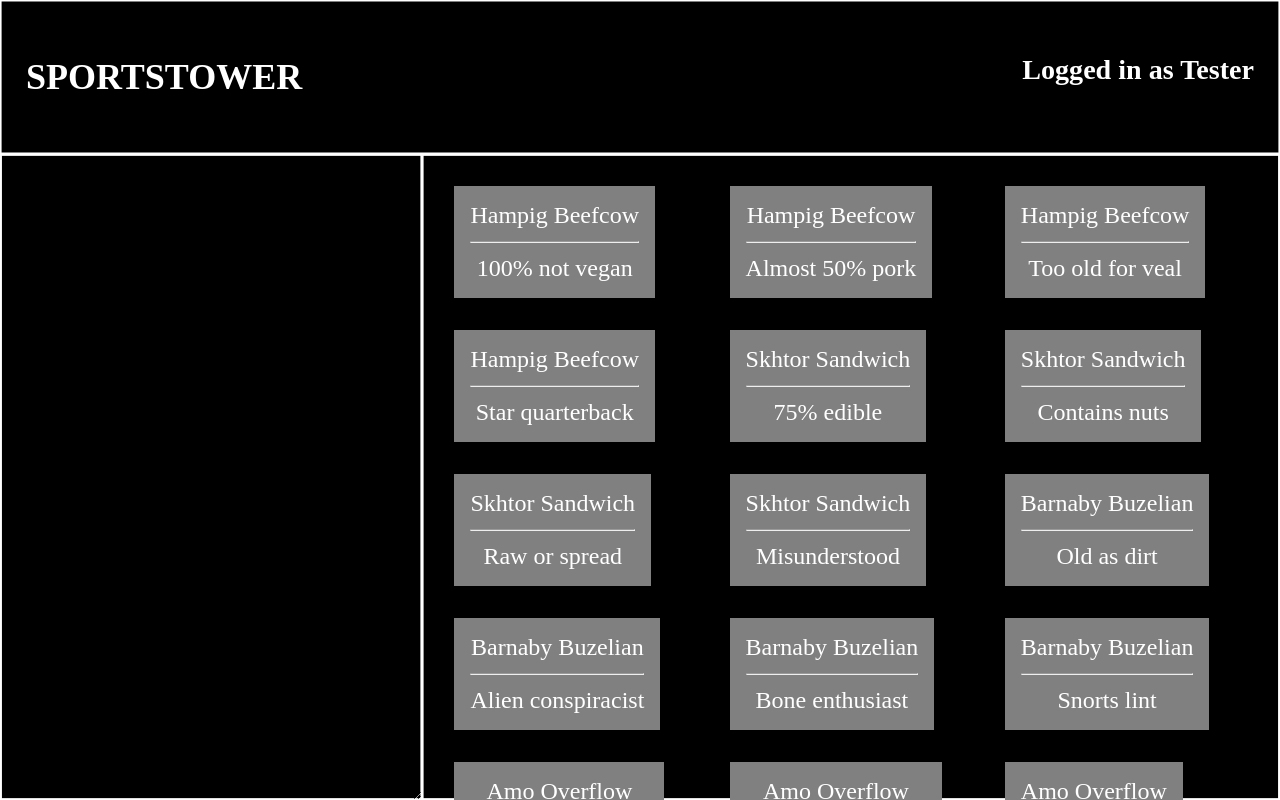
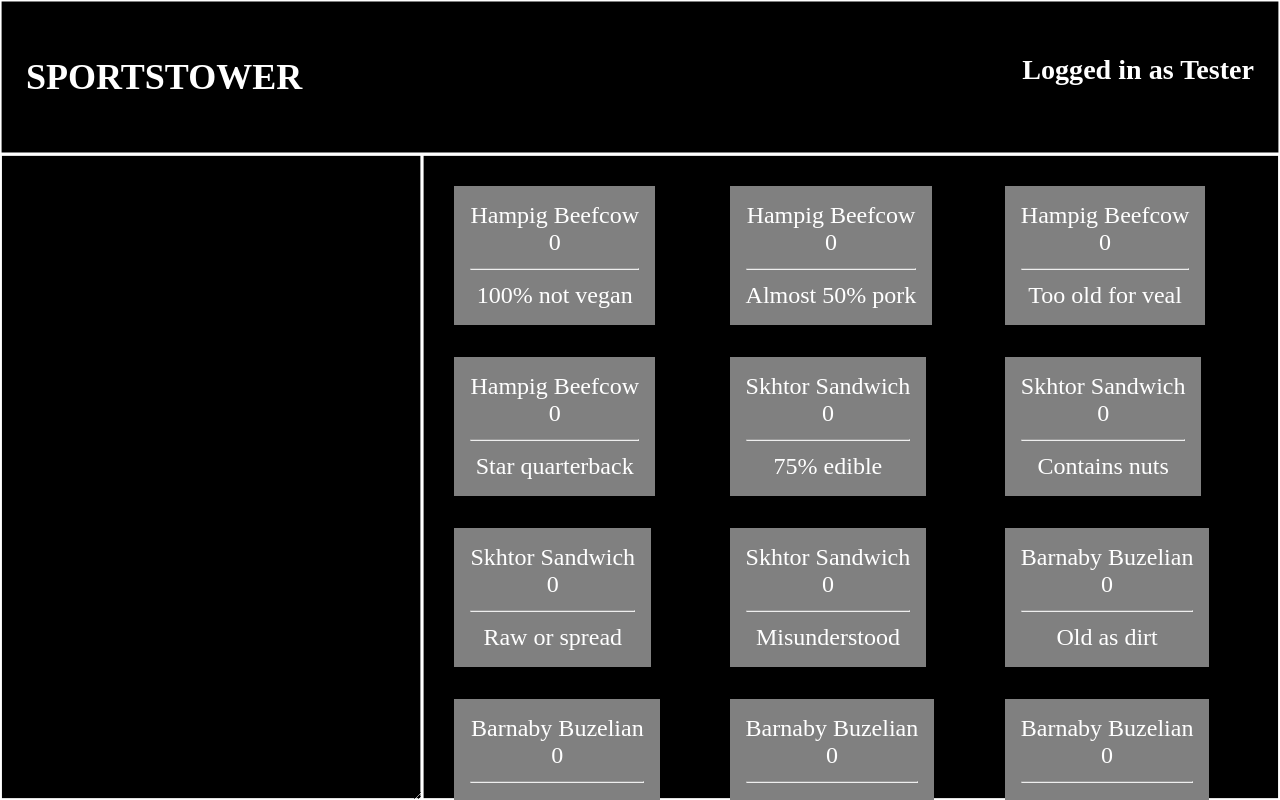
Before and after one commit to aafarian/SportsTower, a React app: page / in a window 1280 px wide. Built offline with nearby package versions, Linux system fonts and the light colour scheme.

Commit message:
Add redux toolkit

```diff
--- a/package.json
+++ b/package.json
@@ -25,13 +25,16 @@
   "homepage": "https://github.com/aafarian/SportsTower#readme",
   "dependencies": {
     "@babel/register": "^7.21.0",
+    "@reduxjs/toolkit": "^1.9.3",
     "babel-preset-react": "^6.24.1",
     "body-parser": "^1.20.2",
     "path": "^0.12.7",
     "react": "^18.2.0",
     "react-dom": "^18.2.0",
     "react-jss": "^10.10.0",
-    "react-router-dom": "^6.9.0"
+    "react-redux": "^8.0.5",
+    "react-router-dom": "^6.9.0",
+    "redux": "^4.2.1"
   },
   "devDependencies": {
     "@babel/cli": "^7.21.0",
--- a/src/components/PickCard.tsx
+++ b/src/components/PickCard.tsx
@@ -2,6 +2,9 @@ import React from 'react';
 
 import { createUseStyles } from 'react-jss';
 // import { useLocation } from 'react-router-dom'
+import { useDispatch, useSelector } from 'react-redux';
+import { decrement, increment } from '../redux/slices/counterSlice';
+import { type RootState } from '../redux/store';
 
 const useStyles = createUseStyles({
   card: {
@@ -27,15 +30,22 @@ interface PickCardProps {
 
 const PickCard = ({ name, proj, onSelect, callback }: PickCardProps) => {
   const classes = useStyles();
+  const count = useSelector((state: RootState) => state.counter.value);
+  const dispatch = useDispatch();
 
   return (
     <div
       className={classes.card}
       onClick={() => { onSelect({ name, proj }); }}
     >
-      {name}
+      <div onClick={() => dispatch(increment())}>
+        {name}
+      </div>
+      {count}
       <hr />
-      {proj}
+      <div onClick={() => dispatch(decrement())}>
+        {proj}
+      </div>
     </div>
   );
 };
--- a/src/components/Picks.tsx
+++ b/src/components/Picks.tsx
@@ -79,6 +79,7 @@ const getPickCards = (data: Pick[]) => {
           key={`${indexA}${indexB}`}
           onSelect={({ name, proj }) => {
             const cardData = { name, proj };
+            // load into redux
             console.log(cardData);
           }}
         />
@@ -89,6 +90,7 @@ const getPickCards = (data: Pick[]) => {
 
 export const Picks = (props: React.HTMLProps<HTMLElement>) => {
   const classes = useStyles();
+
   return (
     <Layout>
       <div className={classes.container}>
--- a/src/main.tsx
+++ b/src/main.tsx
@@ -2,10 +2,14 @@ import React from 'react';
 import ReactDOM from 'react-dom';
 import App from './App';
 import { BrowserRouter } from 'react-router-dom';
+import { store } from './redux/store';
+import { Provider } from 'react-redux';
 
 ReactDOM.render(
   <BrowserRouter>
-    <App />
+    <Provider store={store}>
+      <App />
+    </Provider>,
   </BrowserRouter>,
   document.getElementById('root')
 );
--- /dev/null
+++ b/src/redux/slices/counterSlice.ts
@@ -0,0 +1,38 @@
+import { createSlice, current } from '@reduxjs/toolkit';
+import type { PayloadAction } from '@reduxjs/toolkit';
+
+export interface CounterState {
+  value: number
+}
+
+const initialState: CounterState = {
+  value: 0
+};
+
+export const counterSlice = createSlice({
+  name: 'counter',
+  initialState,
+  reducers: {
+    increment: (state) => {
+      // Redux Toolkit allows us to write "mutating" logic in reducers. It
+      // doesn't actually mutate the state because it uses the Immer library,
+      // which detects changes to a "draft state" and produces a brand new
+      // immutable state based off those changes
+      state.value += 1;
+      console.log('1111 incremented to: ', state.value);
+    },
+    decrement: (state) => {
+      console.log('1111 state is: ', current(state));
+      state.value -= 1;
+      console.log('1111 decremented to: ', state.value);
+    },
+    incrementByAmount: (state, action: PayloadAction<number>) => {
+      state.value += action.payload;
+    }
+  }
+});
+
+// Action creators are generated for each case reducer function
+export const { increment, decrement, incrementByAmount } = counterSlice.actions;
+
+export default counterSlice.reducer;
--- /dev/null
+++ b/src/redux/store.ts
@@ -0,0 +1,13 @@
+import { configureStore } from '@reduxjs/toolkit';
+import counterReducer from './slices/counterSlice';
+
+export const store = configureStore({
+  reducer: {
+    counter: counterReducer,
+  }
+});
+
+// Infer the `RootState` and `AppDispatch` types from the store itself
+export type RootState = ReturnType<typeof store.getState>
+// Inferred type: {posts: PostsState, comments: CommentsState, users: UsersState}
+export type AppDispatch = typeof store.dispatch
--- a/tsconfig.json
+++ b/tsconfig.json
@@ -1,4 +1,7 @@
 {
+  "include": [
+    "src/**/*.ts"
+  ],
   "compilerOptions": {
     "allowSyntheticDefaultImports": true,
     "esModuleInterop": true,
```
Also changed, not shown: .eslintrc.json, 1 other file (tests, documents, lock files or other folders).
